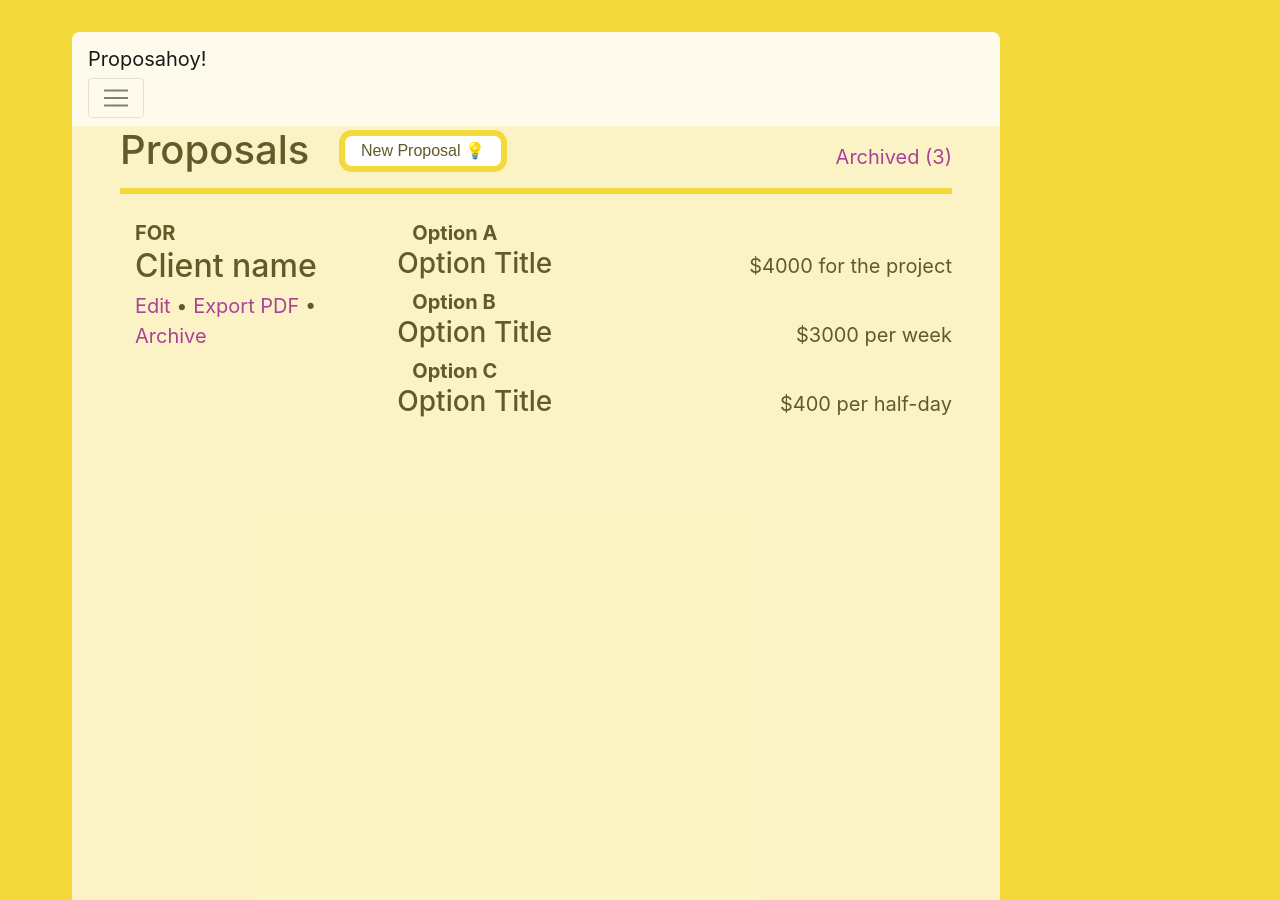
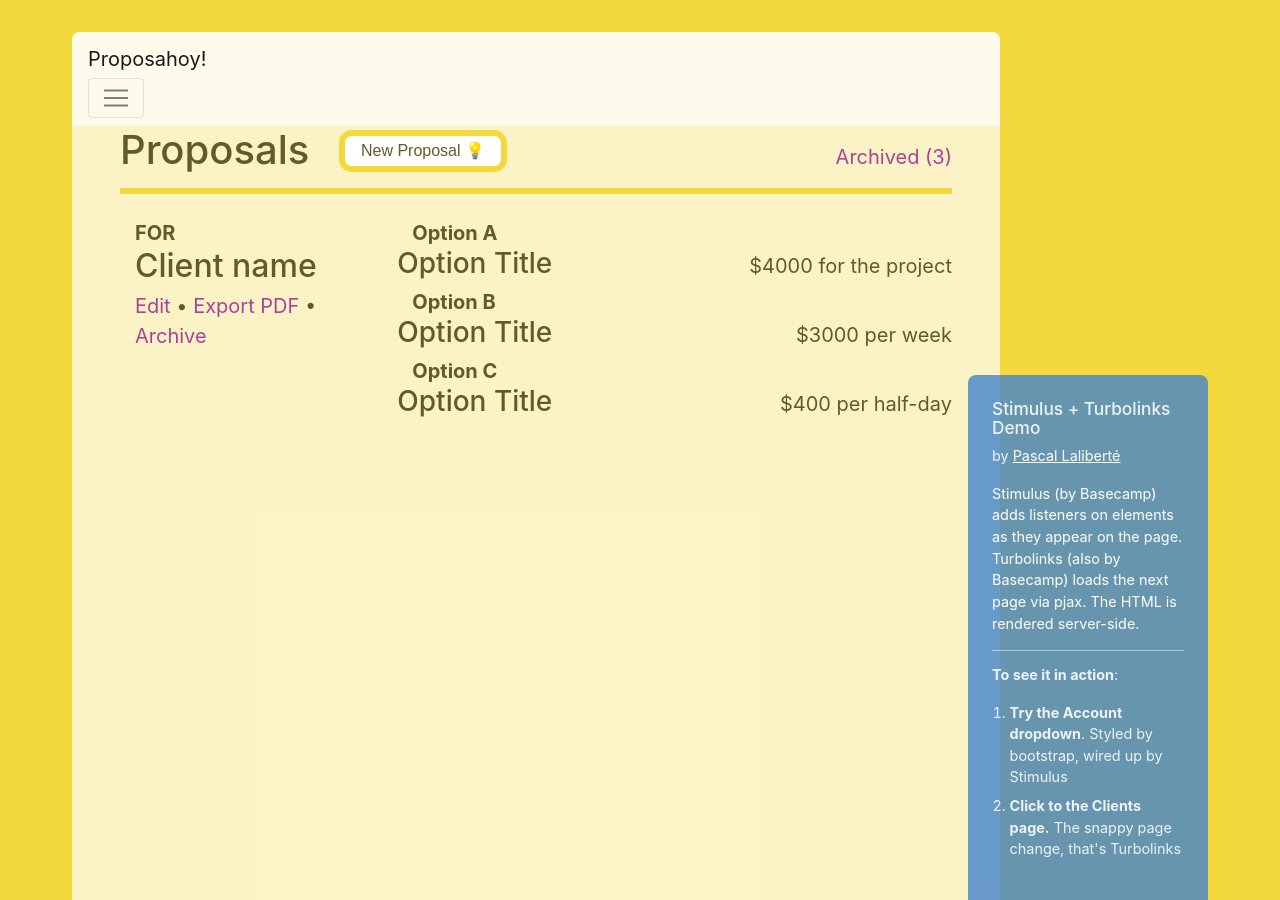
Before and after one commit to pascallaliberte/stimulus-turbolinks-demo, a Jekyll site: the page built from index.html, in a window 1280 px wide. Built offline with Jekyll 4.4.1, drawn with Linux system fonts in a browser that asks for light colours.

Commit message:
Add demo-explanations

```diff
--- a/_sass/globals/_variables.scss
+++ b/_sass/globals/_variables.scss
@@ -1,3 +1,6 @@
 $brand-primary: #F3D93C;
 $color-link: #AA4397;
 $color-text: #625A28;
+$color-explanations: #4484CA;
+
+$max-width: 1200px;
--- /dev/null
+++ b/_sass/includes/_demo-explanations.scss
@@ -0,0 +1,53 @@
+.demo-explanations-container {
+  width: 100%;
+  max-width: $max-width;
+  position: fixed;
+  bottom: 0;
+  left: 50%;
+  transform: translateX(-50%);
+}
+
+.demo-explanations {
+  position: absolute;
+  bottom: 0;
+  background-color: transparentize($color-explanations, 0.2);
+  width: rem(150px);
+  max-height: calc(100vh - 2rem);
+  overflow-y: scroll;
+  -webkit-overflow-scrolling: touch;
+
+  padding: rem(15px);
+  border-radius: rem(5px) rem(5px) 0 0;
+  &, h1, h2, h3 {
+    color: mix(white, $color-explanations, 90%);
+  }
+
+  font-size: rem(9px);
+
+  h1 {
+    font-size: 1.2em;
+  }
+
+  a {
+    color: white;
+    text-decoration: underline;
+  }
+
+  ul, ol {
+    padding-left: 1.1rem;
+    li {
+      margin-bottom: 0.5em;
+    }
+  }
+
+  right: rem(20px);
+}
+
+.demo-suggestions {
+  border-top: rem(1px) solid transparentize(white, 0.5);
+  padding-top: rem(8px);
+}
+
+.demo-intro {
+  color: white;
+}
--- a/_sass/layouts/_default.scss
+++ b/_sass/layouts/_default.scss
@@ -5,7 +5,7 @@ body {
   align-items: stretch;
   height: 100vh;
   color: $color-text;
-  max-width: 1200px;
+  max-width: $max-width;
   margin: 0 auto;
 }
 
--- a/_sass/main.scss
+++ b/_sass/main.scss
@@ -4,3 +4,4 @@
 @import "layouts/default";
 @import "layouts/clients";
 @import "includes/header";
+@import "includes/demo-explanations"
--- a/index.html
+++ b/index.html
@@ -41,3 +41,18 @@ section: proposals
   {% endfor %}
 
 </div>
+
+<div class="demo-explanations-container">
+  <div class="demo-explanations">
+    <h1>Stimulus + Turbolinks Demo</h1>
+    <p>by <a href="http://pascallaliberte.me/">Pascal Laliberté</a></p>
+    <p class="demo-intro">Stimulus (by Basecamp) adds listeners on elements as they appear on the page. Turbolinks (also by Basecamp) loads the next page via pjax. The HTML is rendered server-side.</p>
+    <div class="demo-suggestions">
+      <p><strong>To see it in action</strong>:</p>
+      <ol>
+        <li><strong>Try the Account dropdown</strong>. Styled by bootstrap, wired up by Stimulus</li>
+        <li><strong>Click to the Clients page.</strong> The snappy page change, that's Turbolinks</li>
+      </ol>
+    </div>
+  </div>
+</div>
```
Also changed, not shown: clients/index.html (+15 -0 lines).
